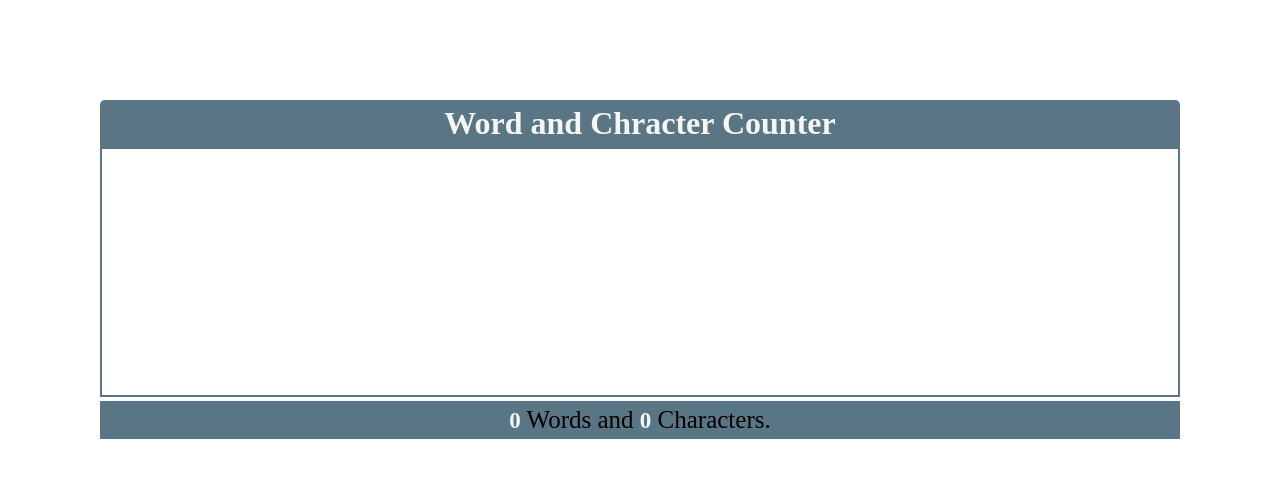
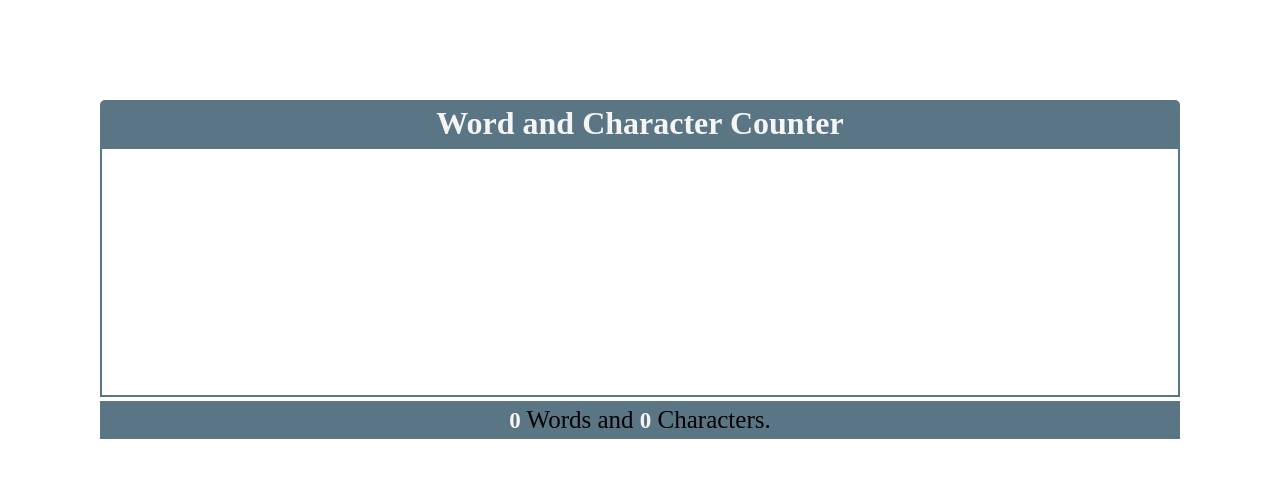
Before and after one commit to smileyismail/Words_and_letters_Counter, a plain HTML site: page index.html in a window 1280 px wide. Drawn offline with Linux system fonts and the light colour scheme.

Commit message:
first commit

```diff
--- a/index.html
+++ b/index.html
@@ -42,7 +42,7 @@
     </style>
 </head>
 <body>
-    <h1>Word and Chracter Counter</h1>
+    <h1>Word and Character Counter</h1>
     <textarea id="textbox" cols="30" rows="10"></textarea>
     <p>
         <span id="word">0</span> Words and
```
